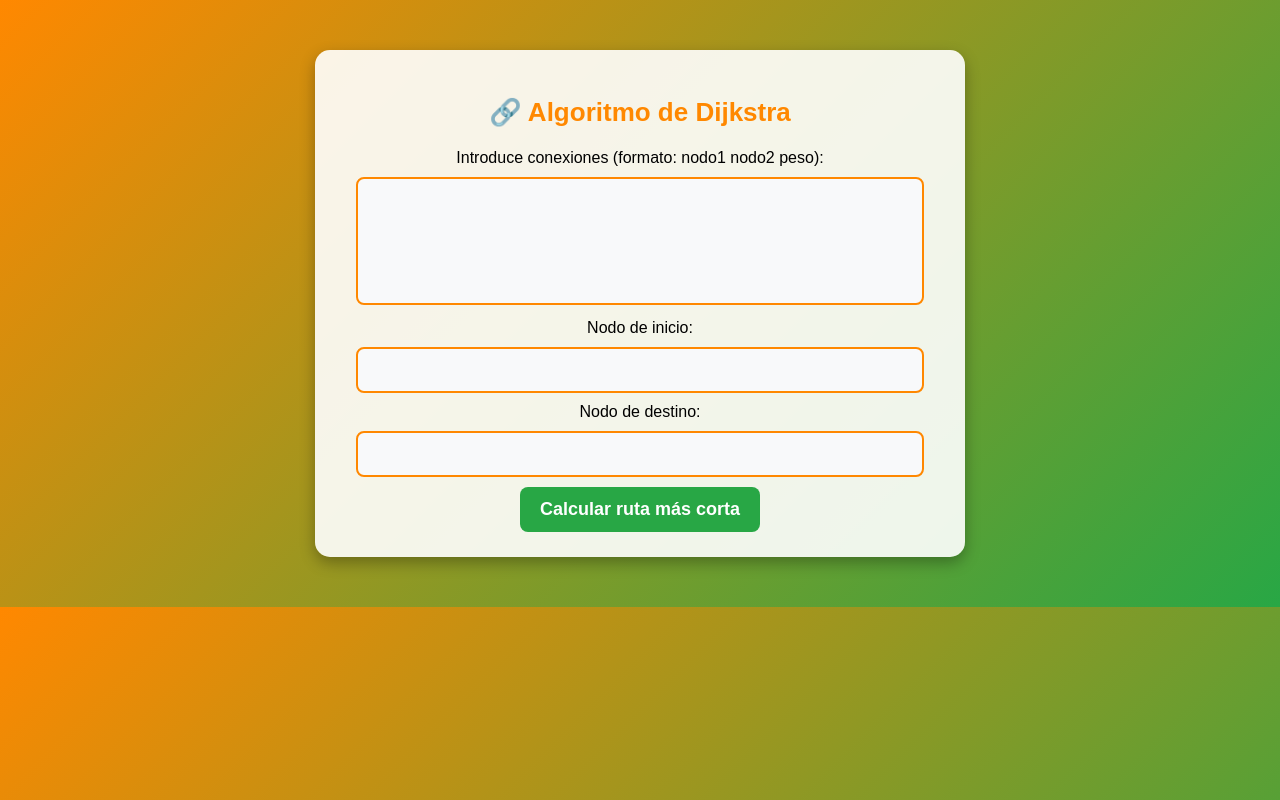
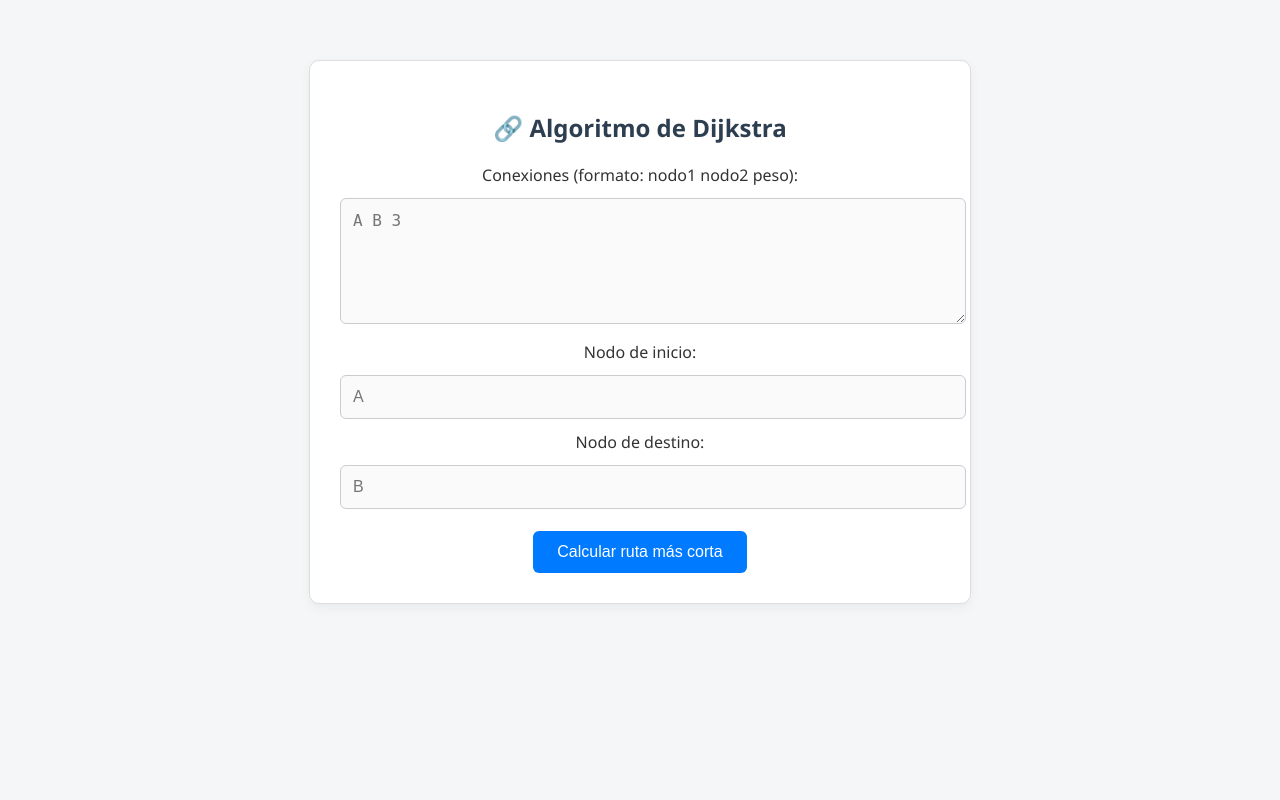
Before and after one commit to TerrazasJr316/API-DIJKSTRA, a Flask app: page / in a window 1280 px wide. Run offline with Flask 3, Linux system fonts and the light colour scheme.

Commit message:
config templates

```diff
--- a/app/static/style.css
+++ b/app/static/style.css
@@ -1,82 +1,101 @@
 /* Estilos Generales */
 body {
-    font-family: 'Arial', sans-serif;
-    background: linear-gradient(135deg, #ff8800, #28a745); /* Fondo degradado naranja-verde */
-    text-align: center;
+    font-family: 'Segoe UI', Tahoma, Geneva, Verdana, sans-serif;
+    background-color: #f4f6f8;
+    /* Gris claro */
+    color: #333;
     margin: 0;
     padding: 0;
-    color: white;
+    text-align: center;
 }
 
 /* Contenedor principal */
 .container {
     max-width: 600px;
-    margin: 50px auto;
-    background: rgba(255, 255, 255, 0.9); /* Fondo semi-transparente */
-    padding: 25px;
-    box-shadow: 0 6px 15px rgba(0, 0, 0, 0.3);
-    border-radius: 15px;
-    color: black;
+    margin: 60px auto;
+    background: #ffffff;
+    /* Blanco puro */
+    padding: 30px;
+    border: 1px solid #ddd;
+    border-radius: 10px;
+    box-shadow: 0 4px 12px rgba(0, 0, 0, 0.05);
 }
 
 /* Título */
 h2 {
-    color: #ff8800; /* Naranja fuerte */
-    font-size: 26px;
+    color: #2c3e50;
+    /* Azul grisáceo */
+    font-size: 24px;
+    margin-bottom: 20px;
 }
 
-/* Inputs y Botón */
-input, textarea {
-    width: 90%;
+/* Inputs y Textareas */
+input,
+textarea {
+    width: 100%;
     padding: 12px;
-    margin: 10px 0;
-    border: 2px solid #ff8800;
-    border-radius: 8px;
+    margin: 12px 0;
+    border: 1px solid #ccc;
+    border-radius: 6px;
     font-size: 16px;
-    background: #f8f9fa;
+    background-color: #fafafa;
+    transition: border-color 0.3s;
 }
 
+input:focus,
+textarea:focus {
+    border-color: #007bff;
+    outline: none;
+}
+
+/* Textarea específico */
 textarea {
     height: 100px;
-    resize: none;
+    resize: vertical;
 }
 
-/* Botón con efecto */
+/* Botón */
 button {
-    background: #28a745; /* Verde fuerte */
+    background-color: #007bff;
+    /* Azul profesional */
     color: white;
     border: none;
-    padding: 12px 20px;
-    font-size: 18px;
+    padding: 12px 24px;
+    font-size: 16px;
+    border-radius: 6px;
     cursor: pointer;
-    border-radius: 8px;
-    transition: 0.3s;
-    font-weight: bold;
+    transition: background-color 0.3s ease;
+    margin-top: 10px;
 }
 
 button:hover {
-    background: #ff8800; /* Cambia a naranja */
+    background-color: #0056b3;
 }
 
 /* Mensajes de error y éxito */
 .error {
-    color: red;
-    font-weight: bold;
-    font-size: 18px;
+    color: #c0392b;
+    /* Rojo suave */
+    font-weight: 500;
+    font-size: 16px;
+    margin-top: 10px;
 }
 
 .success {
-    color: #28a745;
-    font-weight: bold;
-    font-size: 18px;
+    color: #27ae60;
+    /* Verde profesional */
+    font-weight: 500;
+    font-size: 16px;
+    margin-top: 10px;
 }
 
-/* Imagen del grafo con bordes y sombra */
+/* Imagen */
 img {
     margin-top: 20px;
     max-width: 100%;
-    border-radius: 12px;
-    box-shadow: 0 4px 10px rgba(0, 0, 0, 0.3);
-    background: white;
+    border-radius: 8px;
+    box-shadow: 0 2px 6px rgba(0, 0, 0, 0.1);
+    background: #fff;
     padding: 5px;
+    border: 1px solid #eee;
 }
--- a/app/templates/index.html
+++ b/app/templates/index.html
@@ -1,3 +1,4 @@
+
 <!DOCTYPE html>
 <html lang="es">
 <head>
@@ -10,22 +11,30 @@
     <div class="container">
         <h2>🔗 Algoritmo de Dijkstra</h2>
         <form method="POST">
-            <label>Introduce conexiones (formato: nodo1 nodo2 peso):</label><br>
-            <textarea name="data" required></textarea><br>
+            <div>
+                <label for="data">Conexiones (formato: nodo1 nodo2 peso):</label>
+                <textarea name="data" id="data" placeholder="A B 3" required></textarea>
+            </div>
 
-            <label>Nodo de inicio:</label>
-            <input type="text" name="start" required><br>
+            <div>
+                <label for="start">Nodo de inicio:</label>
+                <input type="text" name="start" id="start" placeholder="A" required>
+            </div>
 
-            <label>Nodo de destino:</label>
-            <input type="text" name="end" required><br>
+            <div>
+                <label for="end">Nodo de destino:</label>
+                <input type="text" name="end" id="end" placeholder="B" required>
+            </div>
 
             <button type="submit">Calcular ruta más corta</button>
         </form>
 
         {% if result %}
-            <h3 class="{% if 'No hay ruta' in result %}error{% else %}success{% endif %}">{{ result }}</h3>
+            <h3 class="{% if 'No hay ruta' in result %}error{% else %}success{% endif %}">
+                {{ result }}
+            </h3>
             {% if 'No hay ruta' not in result %}
-                <img src="{{ graph_img }}" alt="Grafo">
+                <img src="{{ graph_img }}" alt="Grafo generado">
             {% endif %}
         {% endif %}
     </div>
```
